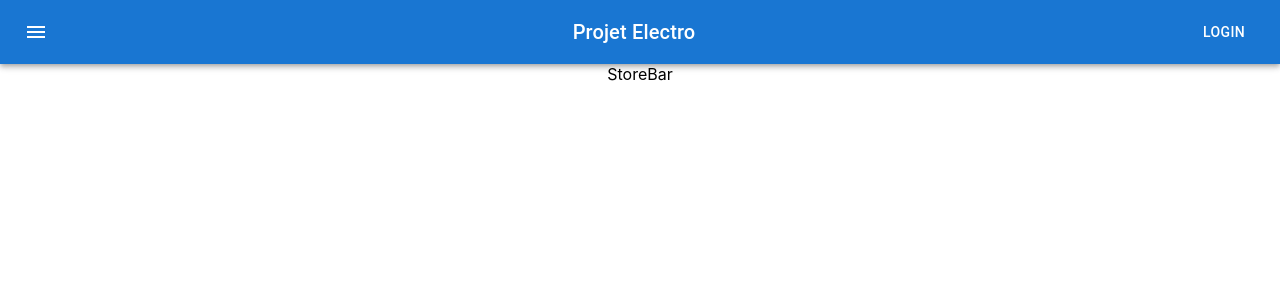
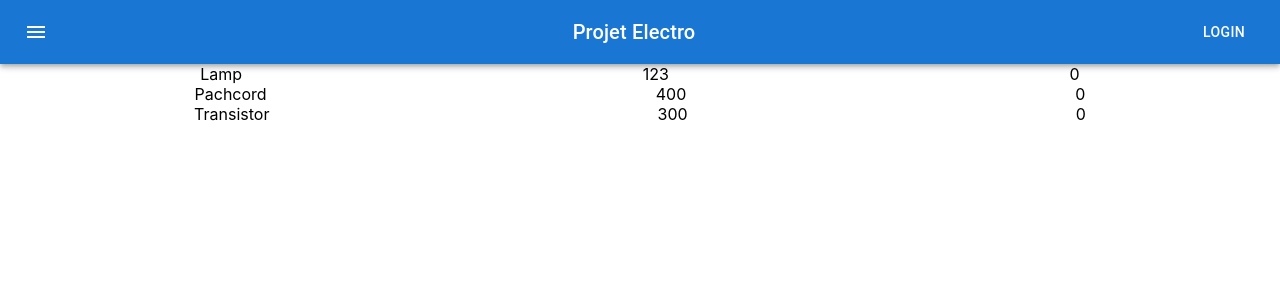
Before and after one commit to VadzimAJ/project-Electro, a React (Create React App) app in the folder electro-project/: page / in a window 1280 px wide. Shown: the top 300 px of the page. Built offline with nearby package versions, Linux system fonts and the light colour scheme.

Commit message:
feat: create start demo list of goods

```diff
--- a/electro-project/src/App.css
+++ b/electro-project/src/App.css
@@ -28,6 +28,12 @@
   color: #61dafb;
 }
 
+.produsct-div {
+  display: flex;
+  flex-direction: row;
+  justify-content:space-around
+}
+
 @keyframes App-logo-spin {
   from {
     transform: rotate(0deg);
--- a/electro-project/src/App.tsx
+++ b/electro-project/src/App.tsx
@@ -1,17 +1,29 @@
-import React from 'react';
+import React, { useState } from 'react';
 import logo from './logo.svg';
 import './App.css';
 import { HeaderBar } from './HeaderBar';
 import { StoreBar } from './StoreBar';
 
-
+export type ElectroProductsType = {
+  name: string
+  cost: number
+  count: number
+}
 
 
 function App() {
+
+  const [electroProducts, setElectroProducts] = useState( [
+    {name: 'Lamp', cost: 123, count: 0},
+    {name: 'Pachcord', cost: 400, count: 0},
+    {name: 'Transistor', cost: 300, count: 0},
+  ])
   return (
     <div className="App">
       <HeaderBar/>
-      <StoreBar/>
+      <StoreBar
+        electroProducts = {electroProducts}
+      />
     </div>
 
   );
--- a/electro-project/src/StoreBar.tsx
+++ b/electro-project/src/StoreBar.tsx
@@ -1,7 +1,21 @@
 import React from 'react'
+import { ElectroProductsType } from './App'
 
-export const StoreBar = () => {
-  return (
-    <div>StoreBar</div>
+
+type StoreBar = {
+  electroProducts: ElectroProductsType[]
+}
+export const StoreBar = (props:StoreBar) => {
+  return (<div >
+    {props.electroProducts.map((product, index) => (
+      <div  className='produsct-div' key={index}>
+        <span>{product.name}</span>
+        <span>{product.cost}</span>
+        <span>{product.count}</span>
+      </div>
+    ))}
+  </div>
   )
+
+
 }
```
